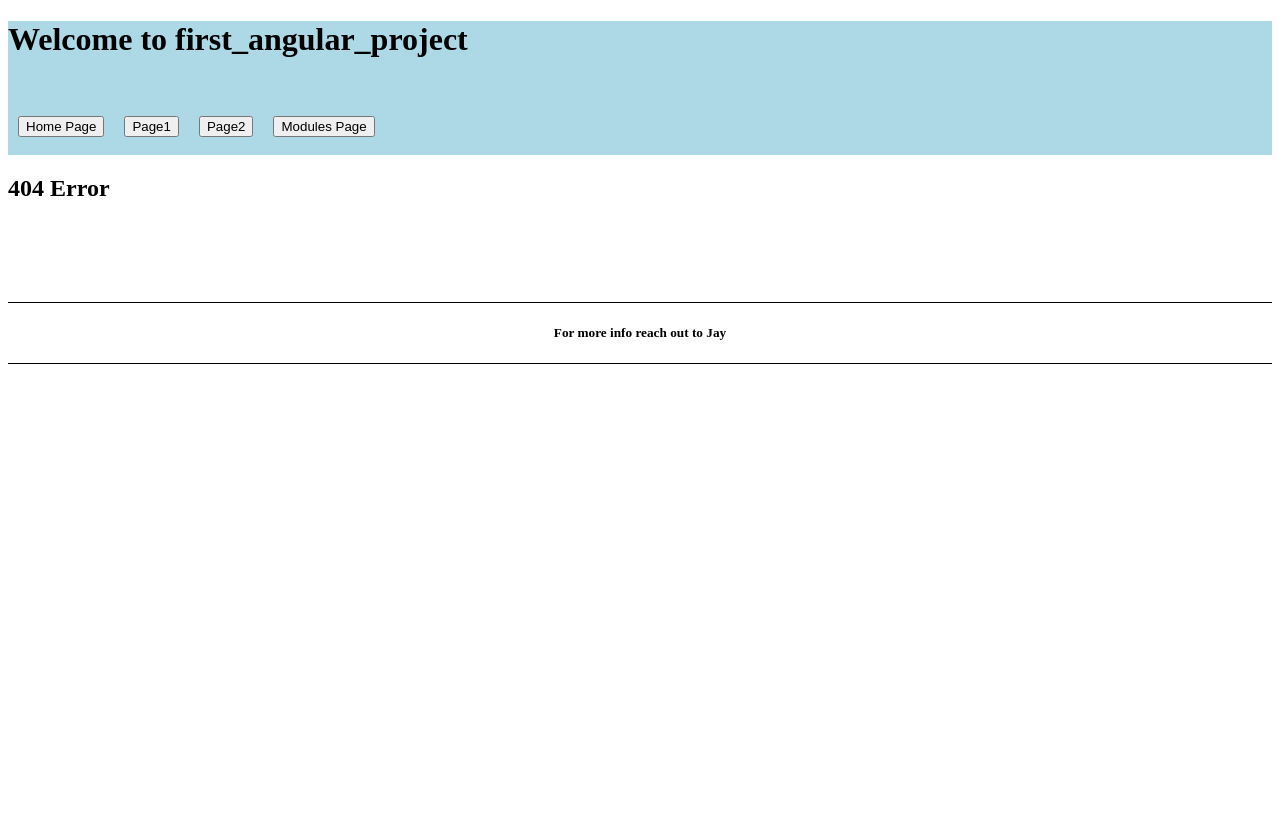
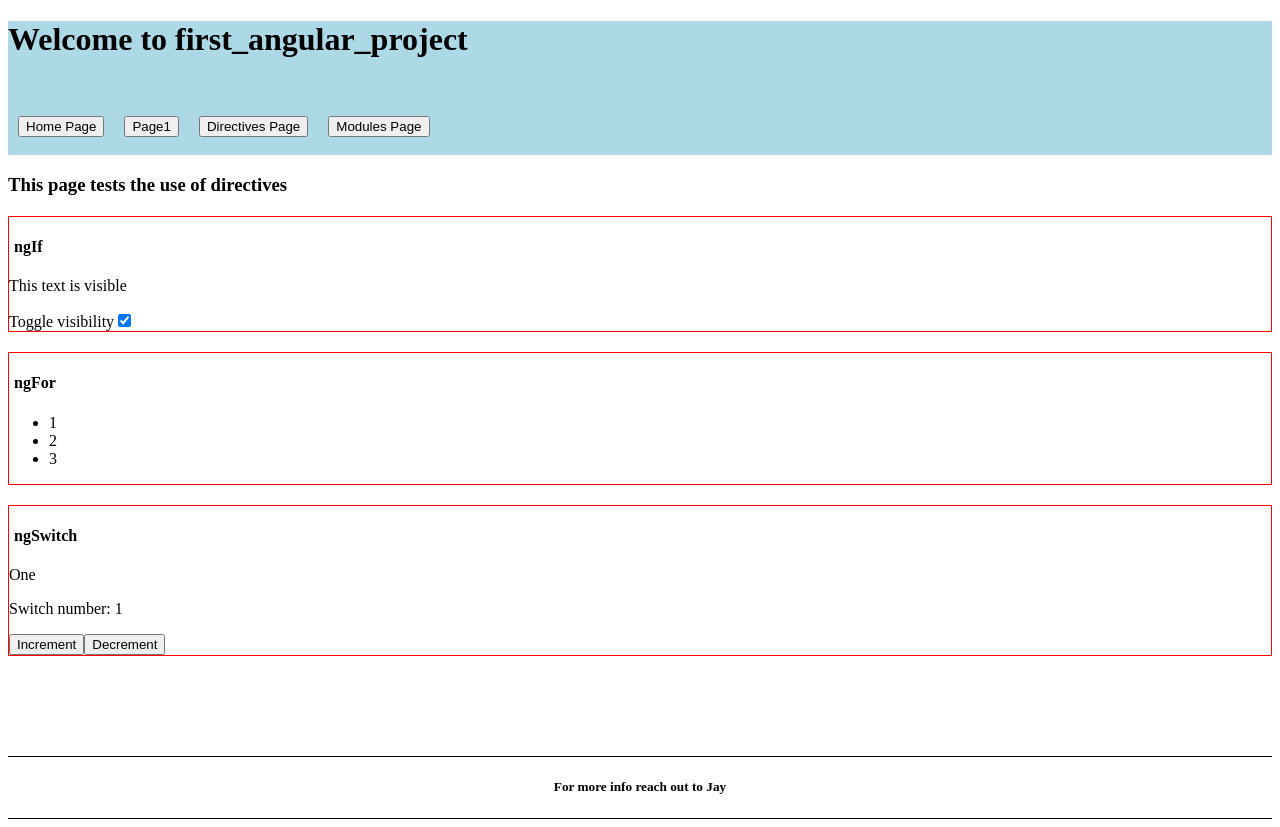
Before and after one commit to JTCollins33/first_angular_project, an Angular app: page /directives in a window 1280 px wide. Before the commit this address had no page. Before the commit the page ends 800 px from the top, so only its background shows below. Built offline with nearby package versions, Linux system fonts and the light colour scheme.

Commit message:
switched routing name from page2 to directives page

```diff
--- a/src/app/app.routes.ts
+++ b/src/app/app.routes.ts
@@ -12,10 +12,10 @@ export const routes: Routes = [
         loadComponent: () => import('./page1/page1.component').then(m => m.Page1Component)
     },
     {
-        path: '2',
-        // component: Page2Component
+        path: 'directives',
+        // component: directivespageComponent
         // loadComponent is for lazy loading, component is for eager loading
-        loadComponent: ()=> import('./page2/page2.component').then(m => m.Page2Component)
+        loadComponent: ()=> import('./directives-page/directives-page.component').then(m => m.DirectivesPageComponent)
     },
     {
         path: 'modules',
--- a/src/app/header/header.component.html
+++ b/src/app/header/header.component.html
@@ -3,7 +3,7 @@
     <br/><br/>
     <button routerLink="/">Home Page</button>
     <button routerLink="/1">Page1</button>
-    <button routerLink="/2">Page2</button>
+    <button routerLink="/directives">Directives Page</button>
     <button routerLink="/modules">Modules Page</button>
     <br/><br/>
 </header>
--- a/src/app/modules-page/modules-page.component.html
+++ b/src/app/modules-page/modules-page.component.html
@@ -1,4 +1,4 @@
 <!-- <app-sub-modules-page1/>
-<app-sub-modules-page2/> -->
+<app-sub-modules-directivespage/> -->
 
 <p>Not yet complete</p>
--- a/src/app/modules-page/modules-page.module.ts
+++ b/src/app/modules-page/modules-page.module.ts
@@ -1,11 +1,11 @@
 import { NgModule } from "@angular/core";
 import { SubModulesPage1Component } from "./sub-modules-page1/sub-modules-page1.component";
-import { SubModulesPage2Component } from "./sub-modules-page2/sub-modules-page2.component";
+import { SubModulesdirectivespageComponent } from "./sub-modules-directivespage/sub-modules-directivespage.component";
 import { ModulesPageComponent } from "./modules-page.component";
 
 
 @NgModule({
-    declarations: [ModulesPageComponent, SubModulesPage1Component, SubModulesPage2Component],
+    declarations: [ModulesPageComponent, SubModulesPage1Component, SubModulesdirectivespageComponent],
     imports: [],
     providers: [],
     bootstrap: [],
--- a/src/app/modules-page/sub-modules-page2/sub-modules-page2.component.html
+++ b/src/app/modules-page/sub-modules-page2/sub-modules-page2.component.html
@@ -1 +1 @@
-<p>sub-modules-page2 works!</p>
+<p>sub-modules-directivespage works!</p>
```
Also changed, not shown: src/app/directives-page/directives-page.component.ts (renamed from src/app/page2/page2.component.ts, +4 -4 lines), src/app/modules-page/sub-modules-page2/sub-modules-page2.component.ts (+4 -4 lines), src/app/directives-page/directives-page.component.html (renamed from src/app/page2/page2.component.html), src/app/directives-page/directives-page.component.scss (renamed from src/app/page2/page2.component.scss).
